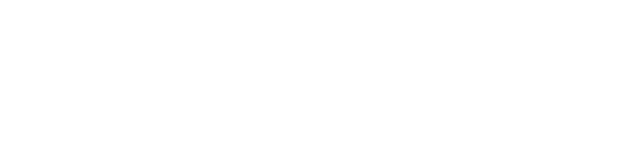
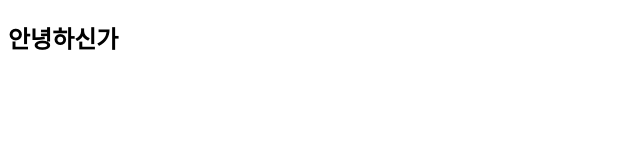
Before and after one commit to Pathce/vanilla_js_example, a plain HTML site: page js_example/index.html in a window 1280 px wide. Shown: the whole page, without its empty margins (0-640 px from the left). Drawn offline with Linux system fonts and the light colour scheme.

Commit message:
Update index.html

```diff
--- a/js_example/index.html
+++ b/js_example/index.html
@@ -7,6 +7,10 @@
     <title>Document</title>
 </head>
 <body>
+    <h2 id="hello">안녕하세요</h2>
 
+    <script>
+        document.querySelector('#hello').innerHTML = '안녕하신가';
+    </script>
 </body>
 </html>
```
